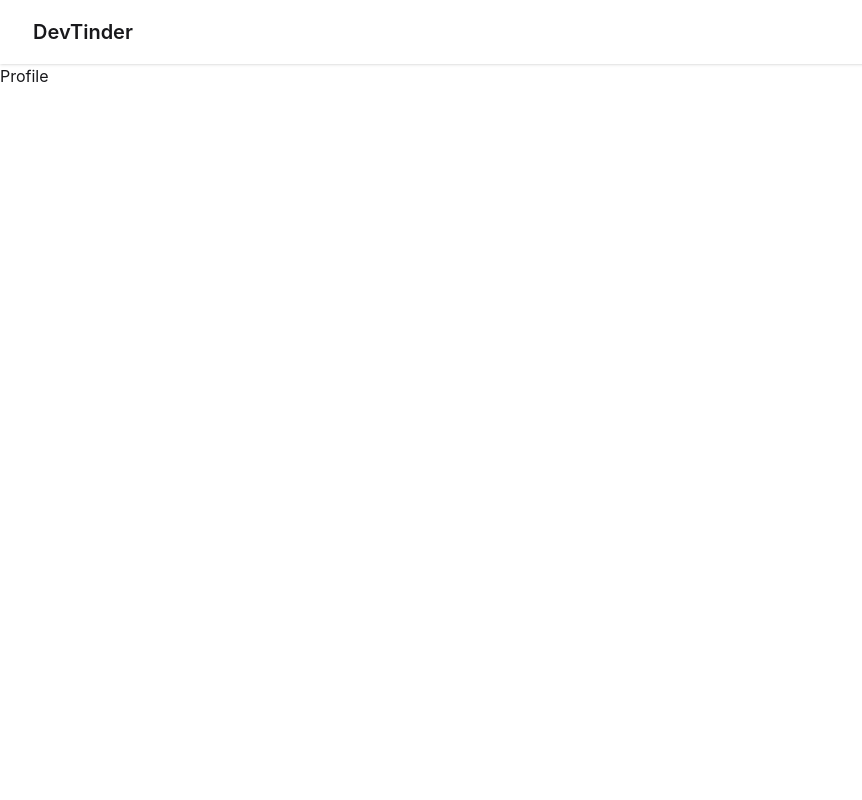
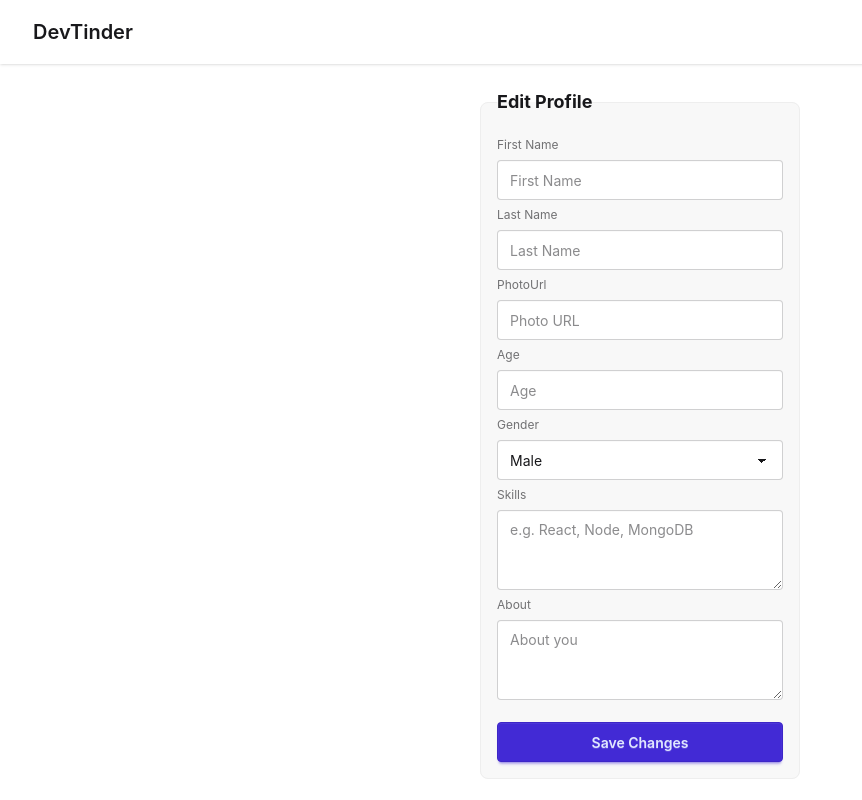
Before and after one commit to shlokrastogi/DevTinder-Frontend, a React (Vite) app: page /profile in a window 1280 px wide. Shown: the top 800 px of the page, without its empty margins (0-862 px from the left). Built offline with nearby package versions, Linux system fonts and the light colour scheme; no server answers.

Commit message:
Completed the EditProfile section

```diff
--- /dev/null
+++ b/src/components/EditProfile.jsx
@@ -0,0 +1,146 @@
+import React from "react";
+import { useState } from "react";
+import UserCard from "./UserCard";
+import { useDispatch, useSelector } from "react-redux";
+import { BASE_URL } from "../utils/constants";
+import axios from "axios";
+import { addUser } from "../utils/userSlice";
+
+const EditProfile = ({ user }) => {
+  const userFromStore = useSelector((store) => store.user);
+  const [firstName, setFirstName] = useState(user?.firstName || "");
+  const [lastName, setLastName] = useState(user?.lastName || "");
+  const [photoUrl, setPhotoUrl] = useState(user?.photoUrl || "");
+  const [age, setAge] = useState(user?.age || "");
+  const [gender, setGender] = useState(user?.gender || "");
+  const [skills, setSkills] = useState((user?.skills || []).join(", "));
+  const [about, setAbout] = useState(user?.about || "");
+  const [error, setError] = useState("");
+  const dispatch = useDispatch();
+
+  const handleSave = async () => {
+    try {
+      const cleanedSkills = Array.isArray(skills)
+        ? skills
+        : skills
+            .split(",")
+            .map((s) => s.trim())
+            .filter(Boolean);
+
+      const res = await axios.patch(
+        `${BASE_URL}/profile/update`,
+        {
+          firstName,
+          lastName,
+          photoUrl,
+          age,
+          gender,
+          about,
+          skills: cleanedSkills,
+        },
+        {
+          withCredentials: true,
+        },
+      );
+
+      dispatch(addUser(res.data.user));
+    } catch (err) {
+      setError(
+        err.response?.data?.message ||
+          "An error occurred while saving profile.",
+      );
+    }
+    if (!error) {
+      alert("Profile updated successfully!");
+    }
+  };
+
+  return (
+    <div className="flex items-center space-x-6 justify-center m-4">
+      <fieldset className="fieldset bg-base-200 border-base-300 rounded-box w-xs border p-4">
+        <legend className="fieldset-legend font-bold text-lg">
+          Edit Profile
+        </legend>
+
+        <label className="label">First Name</label>
+
+        <input
+          type="text"
+          className="input"
+          placeholder="First Name"
+          value={firstName}
+          onChange={(e) => setFirstName(e.target.value)}
+        />
+
+        <label className="label">Last Name</label>
+
+        <input
+          type="text"
+          className="input"
+          placeholder="Last Name"
+          value={lastName}
+          onChange={(e) => setLastName(e.target.value)}
+        />
+
+        <label className="label">PhotoUrl</label>
+        <input
+          type="text"
+          className="input"
+          placeholder="Photo URL"
+          value={photoUrl}
+          onChange={(e) => setPhotoUrl(e.target.value)}
+        />
+
+        <label className="label">Age</label>
+
+        <input
+          type="number"
+          className="input"
+          placeholder="Age"
+          value={age}
+          onChange={(e) => setAge(e.target.value)}
+        />
+
+        <label className="label">Gender</label>
+
+        <select
+          className="select"
+          value={gender || ""}
+          onChange={(e) => setGender(e.target.value)}
+        >
+          <option value="male">Male</option>
+          <option value="female">Female</option>
+          <option value="other">Other</option>
+        </select>
+
+        <label className="label">Skills</label>
+
+        <textarea
+          className="textarea"
+          placeholder="e.g. React, Node, MongoDB"
+          value={skills}
+          onChange={(e) => setSkills(e.target.value)}
+        />
+
+        <label className="label">About</label>
+
+        <textarea
+          className="textarea"
+          placeholder="About you"
+          value={about}
+          onChange={(e) => setAbout(e.target.value)}
+        ></textarea>
+
+        {error && <p className="text-red-500 mt-2">{error}</p>}
+
+        <button className="btn btn-primary mt-4" onClick={handleSave}>
+          Save Changes
+        </button>
+      </fieldset>
+
+      <UserCard user={userFromStore} />
+    </div>
+  );
+};
+
+export default EditProfile;
--- a/src/components/Profile.jsx
+++ b/src/components/Profile.jsx
@@ -1,7 +1,14 @@
 import React from "react";
+import EditProfile from "./EditProfile";
+import { useSelector } from "react-redux";
 
 const Profile = () => {
-  return <div>Profile</div>;
+  const user = useSelector((store) => store.user);
+  return (
+    <div>
+      <EditProfile user={user} />
+    </div>
+  );
 };
 
 export default Profile;
--- a/src/components/UserCard.jsx
+++ b/src/components/UserCard.jsx
@@ -1,26 +1,50 @@
 import React from "react";
 
 const UserCard = ({ user }) => {
+  if (!user) return null;
+
   const { firstName, lastName, photoUrl, age, gender, about, skills } = user;
+
+  // ✅ Safe image fallback
+  const safePhoto =
+    typeof photoUrl === "string" && photoUrl.trim() !== ""
+      ? photoUrl
+      : "https://img.icons8.com/fluent/1200/user-male-circle.jpg";
+
+  // ✅ Ensure skills is always an array
+  const skillsArray = Array.isArray(skills) ? skills : [];
 
   return (
     <div className="card bg-base-300 w-72 shadow-xl hover:scale-105 transition-transform duration-300">
       <figure>
-        <img className="" src={photoUrl} alt="User Avatar" />
+        <img src={safePhoto} alt="User Avatar" />
       </figure>
 
       <div className="card-body">
         <h2 className="card-title">
-          {firstName} {lastName || ""}
+          {firstName || ""} {lastName || ""}
         </h2>
 
-        <p>{about}</p>
-
         <p className="text-sm text-gray-500">
-          {age ? age : "Age N/A"} • {gender ? gender : "Gender N/A"}
+          {age ? `Age: ${age}` : "Age N/A"} •{" "}
+          {gender ? `Gender: ${gender}` : "Gender N/A"}
         </p>
 
-        <div className="card-actions justify-center">
+        <p>{about || "No bio available"}</p>
+
+        <div className="flex flex-wrap gap-2 mt-2">
+          {skillsArray.length > 0 ? (
+            skillsArray.map((skill) => (
+              <span key={skill} className="badge badge-outline">
+                {skill}
+              </span>
+            ))
+          ) : (
+            <span className="text-sm text-gray-400">No skills added</span>
+          )}
+        </div>
+
+        <div className="card-actions justify-center mt-3">
           <button className="btn btn-primary">Ignore</button>
           <button className="btn btn-secondary">Interested</button>
         </div>
```
